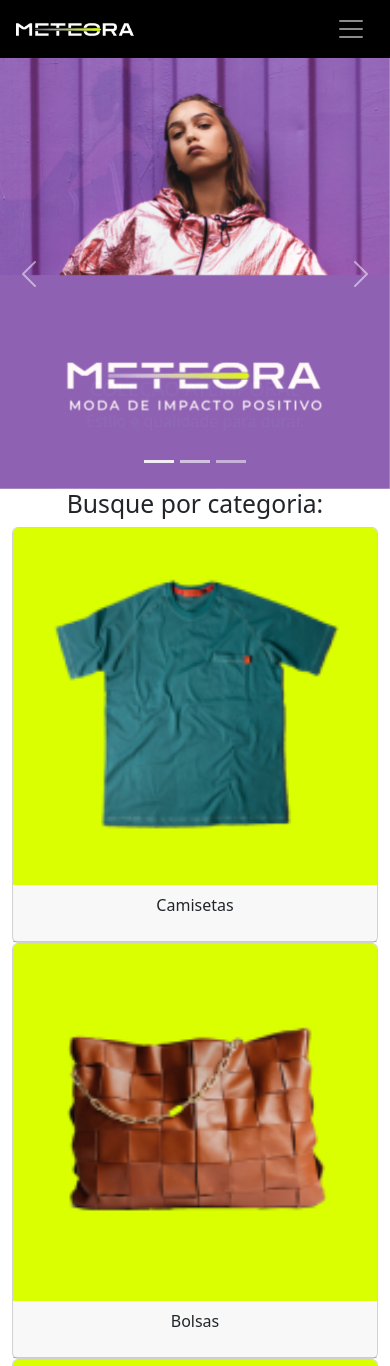
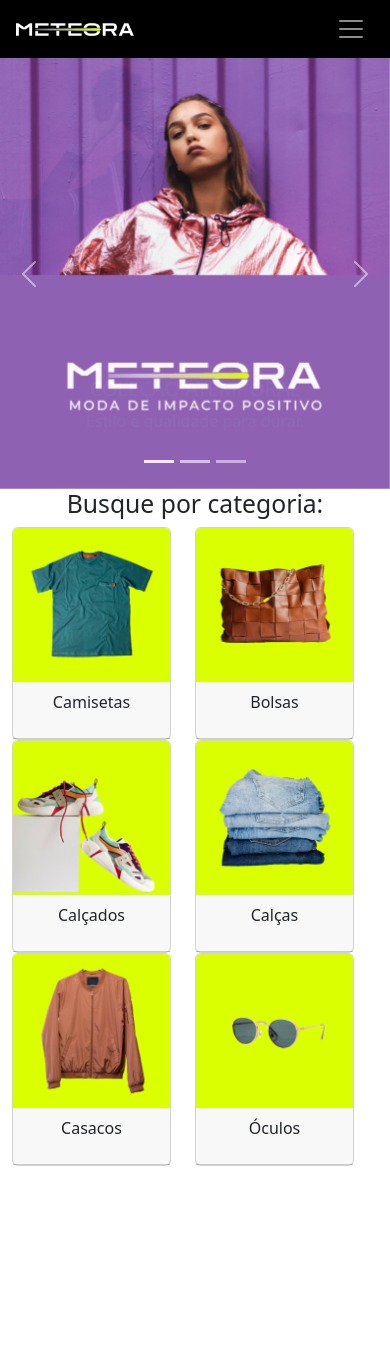
Before and after one commit to sucodelarangela/meteora, a Vue app: page / in a window 390 px wide. Shown: the top 1366 px of the page. After the commit the page ends 1166 px from the top, so only its background shows below. Built offline with nearby package versions, Linux system fonts and the light colour scheme.

Commit message:
chore: fix some breakpoints

```diff
--- a/src/components/CategoryCard.vue
+++ b/src/components/CategoryCard.vue
@@ -1,6 +1,7 @@
 <template>
   <h2 class="text-center">Busque por categoria:</h2>
-  <section class="container">
+  <section class="container row">
+    <div class="col-6">
       <div class="card">
         <img
           src="@/assets/images/categories/camiseta.png"
@@ -11,12 +12,22 @@
           <p class="text-center">Camisetas</p>
         </div>
       </div>
+    </div>
+
+    <div class="col-6">
       <div class="card">
-      <img src="@/assets/images/categories/bolsa.png" class="card-img-top" alt="Categoria bolsas" />
+        <img
+          src="@/assets/images/categories/bolsa.png"
+          class="card-img-top"
+          alt="Categoria bolsas"
+        />
         <div class="card-header">
           <p class="text-center">Bolsas</p>
         </div>
       </div>
+    </div>
+
+    <div class="col-6">
       <div class="card">
         <img
           src="@/assets/images/categories/calcados.png"
@@ -27,12 +38,22 @@
           <p class="text-center">Calçados</p>
         </div>
       </div>
+    </div>
+
+    <div class="col-6">
       <div class="card">
-      <img src="@/assets/images/categories/calca.png" class="card-img-top" alt="Categoria calças" />
+        <img
+          src="@/assets/images/categories/calca.png"
+          class="card-img-top"
+          alt="Categoria calças"
+        />
         <div class="card-header">
           <p class="text-center">Calças</p>
         </div>
       </div>
+    </div>
+
+    <div class="col-6">
       <div class="card">
         <img
           src="@/assets/images/categories/casacos.png"
@@ -43,6 +64,9 @@
           <p class="text-center">Casacos</p>
         </div>
       </div>
+    </div>
+
+    <div class="col-6">
       <div class="card">
         <img
           src="@/assets/images/categories/oculos.png"
@@ -53,5 +77,6 @@
           <p class="text-center">Óculos</p>
         </div>
       </div>
+    </div>
   </section>
 </template>
--- a/src/components/NavBar.vue
+++ b/src/components/NavBar.vue
@@ -1,7 +1,7 @@
 <template>
   <!-- Código doc bootstrap para edição -->
-  <header class="navbar navbar-expand-lg navbar-dark bg-black">
-    <div class="container-fluid">
+  <header class="navbar navbar-expand-md navbar-dark bg-black">
+    <div class="container-fluid container-lg">
       <a class="navbar-brand" href="#">
         <img src="@/assets/images/logo/logo_white.png" alt="" aria-hidden="true" />
       </a>
@@ -19,7 +19,7 @@
         <span class="navbar-toggler-icon"></span>
       </button>
       <div class="collapse navbar-collapse" id="navbarSupportedContent">
-        <ul class="navbar-nav me-auto mb-2 mb-lg-0">
+        <ul class="navbar-nav me-auto">
           <li class="nav-item">
             <a class="nav-link active" aria-current="page" href="#">Home</a>
           </li>
```
Lines whose indentation alone changed are shown as unchanged.
